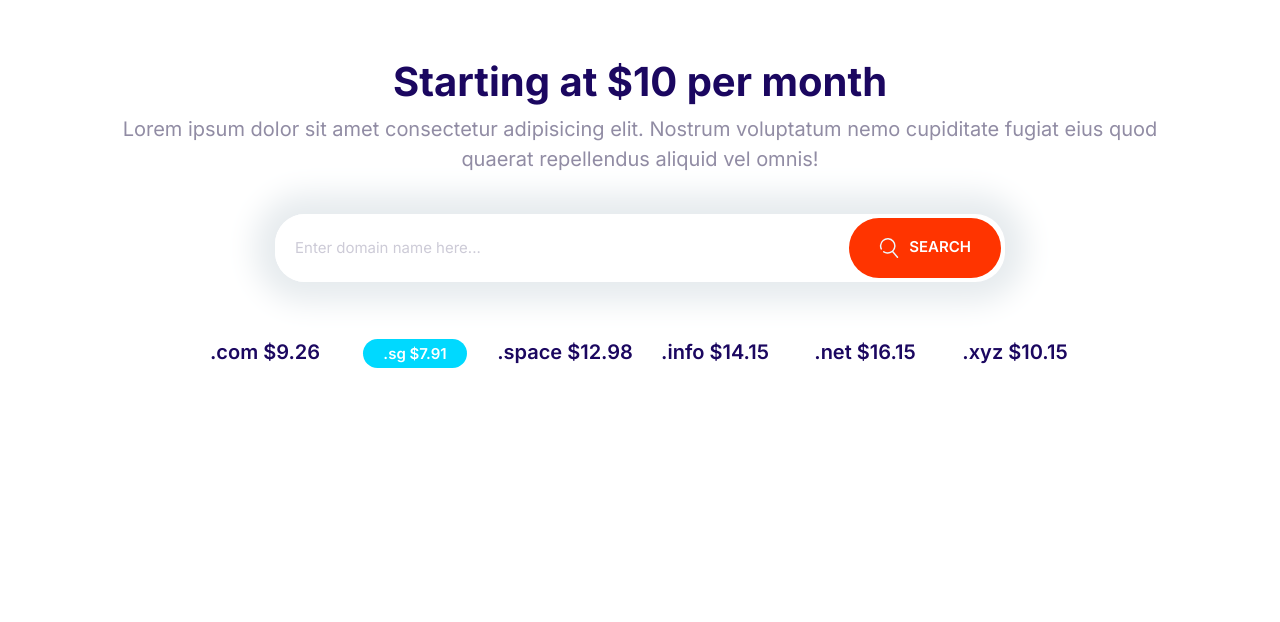
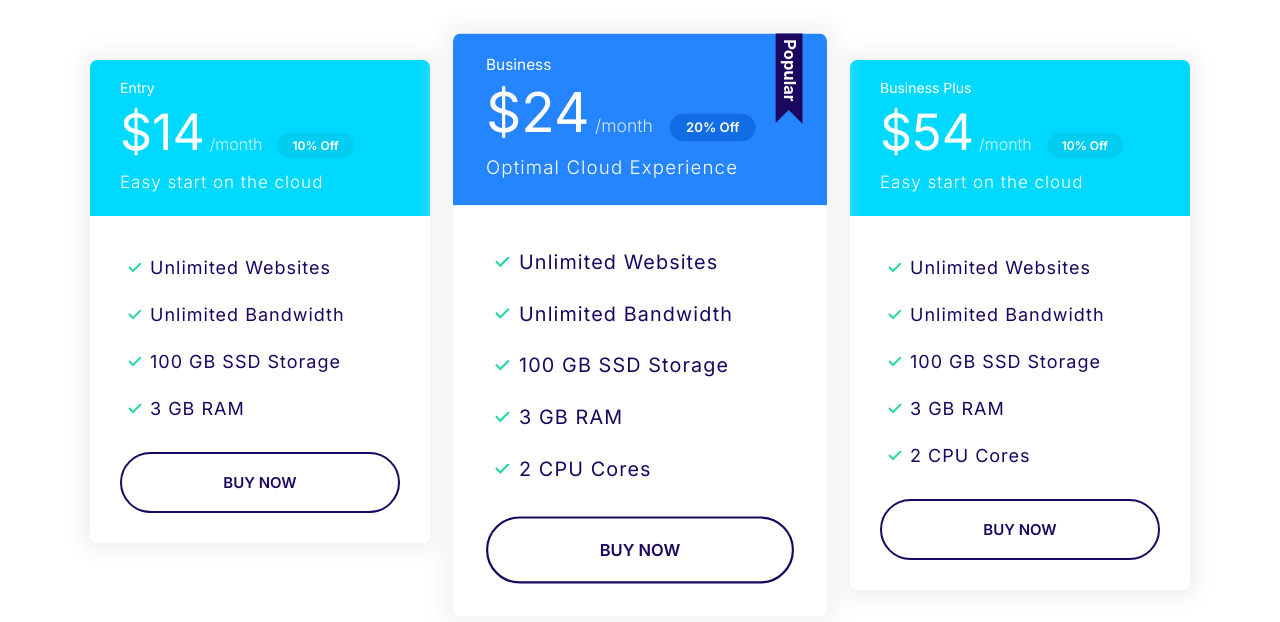
Before and after one commit to amir-es-dev/Moshify, a plain HTML site: page index.html in a window 1280 px wide. Drawn offline with Linux system fonts and the light colour scheme.

Commit message:
Building plans block

```diff
--- a/css/styles.css
+++ b/css/styles.css
@@ -203,6 +203,7 @@ a {
   font-size: 1.8rem;
   font-weight: 600;
   margin: 1rem 0;
+  outline: 0;
   padding: 2rem 3rem;
   text-align: center;
   text-transform: uppercase;
@@ -335,6 +336,10 @@ a {
   background-color: #02cdf1;
 }
 
+.card--primary .badge--primary {
+  background-color: #126de4;
+}
+
 /* Plans */
 
 .plan__name {
@@ -345,13 +350,14 @@ a {
 }
 
 .plan__price {
-  font-size: 6rem;
+  font-size: 5rem;
 }
 
 .plan__bill-cycle {
   font-weight: 300;
   opacity: 0.8;
   margin-right: 1rem;
+  font-size: 2rem;
 }
 
 .plan__description {
@@ -366,16 +372,33 @@ a {
   letter-spacing: 1px;
 }
 
+.plan--popular .card__header {
+  position: relative;
+}
+
 .plan--popular .card__header::before {
   content: url(../images/popular.svg);
-  width: 45px;
+  width: 35px;
   display: inline-block;
   position: absolute;
-  left: 80%;
-  top: 0;
+  right: 5%;
+  top: -6px;
 }
+
+.plan {
+  transition: transform 0.2s ease-out;
+}
+
 .plan--popular {
-  position: relative;
+  transform: scale(1.1);
+}
+
+.plan:hover {
+  transform: scale(1.05);
+}
+
+.plan--popular:hover {
+  transform: scale(1.15);
 }
 
 @media screen and (min-width: 1024px) {
@@ -751,3 +774,14 @@ a {
     grid-template-columns: repeat(auto-fit, minmax(10rem, 1fr));
   }
 }
+
+/* Plans Block */
+
+.block-plans .grid {
+  gap: 8rem 4rem;
+}
+
+.block-plans .card {
+  max-width: 500px;
+  margin: 0 auto;
+}
--- a/index.html
+++ b/index.html
@@ -15,35 +15,71 @@
     <link rel="stylesheet" href="css/styles.css" />
   </head>
   <body>
-    <section class="block container block-domain">
-      <header class="block__header">
-        <h2 class="block__heading">Starting at $10 per month</h2>
-        <p class="domain__text">
-          Lorem ipsum dolor sit amet consectetur adipisicing elit. Nostrum
-          voluptatum nemo cupiditate fugiat eius quod quaerat repellendus
-          aliquid vel omnis!
-        </p>
-        <div class="input-group">
-          <input
-            type="text"
-            class="input"
-            placeholder="Enter domain name here..."
-          />
-          <button class="btn btn--accent">
-            <svg class="icon icon--white">
-              <use xlink:href="images/sprite.svg#search"></use></svg
-            >search
-          </button>
+    <section class="block container block-plans">
+      <div class="grid grid--1x3">
+        <div class="plan">
+          <div class="card card--secondary">
+            <header class="card__header">
+              <h3 class="plan__name">Entry</h3>
+              <span class="plan__price">$14</span>
+              <span class="plan__bill-cycle">/month</span>
+              <span class="badge badge--secondary badge--small">10% Off</span>
+              <span class="plan__description">Easy start on the cloud</span>
+            </header>
+            <div class="card__body">
+              <ul class="list list--tick">
+                <li class="list__item">Unlimited Websites</li>
+                <li class="list__item">Unlimited Bandwidth</li>
+                <li class="list__item">100 GB SSD Storage</li>
+                <li class="list__item">3 GB RAM</li>
+              </ul>
+              <button class="btn btn--outline btn--block">buy now</button>
+            </div>
+          </div>
         </div>
-        <ul class="list block-domain__prices">
-          <li>.com $9.26</li>
-          <li><span class="badge badge--secondary">.sg $7.91</span></li>
-          <li>.space $12.98</li>
-          <li>.info $14.15</li>
-          <li>.net $16.15</li>
-          <li>.xyz $10.15</li>
-        </ul>
-      </header>
+        <div class="plan plan--popular">
+          <div class="card card--primary">
+            <header class="card__header">
+              <h3 class="plan__name">Business</h3>
+              <span class="plan__price">$24</span>
+              <span class="plan__bill-cycle">/month</span>
+              <span class="badge badge--primary badge--small">20% Off</span>
+              <span class="plan__description">Optimal Cloud Experience</span>
+            </header>
+            <div class="card__body">
+              <ul class="list list--tick">
+                <li class="list__item">Unlimited Websites</li>
+                <li class="list__item">Unlimited Bandwidth</li>
+                <li class="list__item">100 GB SSD Storage</li>
+                <li class="list__item">3 GB RAM</li>
+                <li class="list__item">2 CPU Cores</li>
+              </ul>
+              <button class="btn btn--outline btn--block">buy now</button>
+            </div>
+          </div>
+        </div>
+        <div class="plan">
+          <div class="card card--secondary">
+            <header class="card__header">
+              <h3 class="plan__name">Business Plus</h3>
+              <span class="plan__price">$54</span>
+              <span class="plan__bill-cycle">/month</span>
+              <span class="badge badge--secondary badge--small">10% Off</span>
+              <span class="plan__description">Easy start on the cloud</span>
+            </header>
+            <div class="card__body">
+              <ul class="list list--tick">
+                <li class="list__item">Unlimited Websites</li>
+                <li class="list__item">Unlimited Bandwidth</li>
+                <li class="list__item">100 GB SSD Storage</li>
+                <li class="list__item">3 GB RAM</li>
+                <li class="list__item">2 CPU Cores</li>
+              </ul>
+              <button class="btn btn--outline btn--block">buy now</button>
+            </div>
+          </div>
+        </div>
+      </div>
     </section>
   </body>
 </html>
```
Also changed, not shown: components/plans block.html (added, +66 -0 lines).
